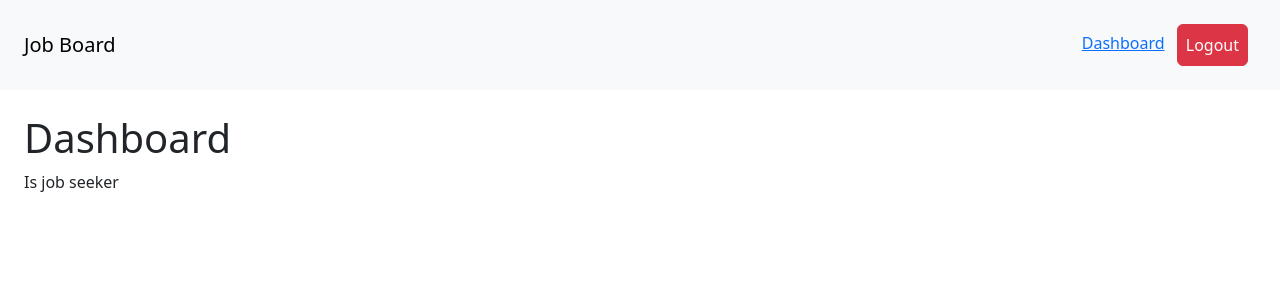
After one commit to rodrigo00mp/django-vue-job-board, a Django app: page /dashboard/ in a window 1280 px wide. The commit adds this page. Shown: the top 300 px of the page. Run offline with Django 5.2, Linux system fonts and the light colour scheme; a user stored in the database is signed in; data comes from the database, SQL or seed files in the repository; both versions use the stored data as it was after the commit.

Commit message:
Created initial dashboard view

```diff
--- a/job_board/core/templates/core/base.html
+++ b/job_board/core/templates/core/base.html
@@ -12,13 +12,16 @@
       <a class="navbar-brand" href="{%url 'frontpage' %}">Job Board</a>
     </div>
     <div class="navbar-menu">
-      <div class="navbar-end"></div>
+      <div class="navbar-end">
         <div class="nav-item">
-          <div class="buttons">
+          <div class="container-fluid align-end g-3">
             {%if request.user.is_authenticated%}
+            {%if request.user.is_authenticated%}
+            <a class="nav-item p-2" href="{%url 'dashboard' %}">Dashboard</a>
+            {%endif%}
             <form method="post" action="{% url 'logout' %}" style="display: inline;">
                 {% csrf_token %}
-                <button type="submit" class="btn btn-danger">Logout</button>
+                <button type="submit" class="btn btn-danger p-2">Logout</button>
             </form>
             {%else%}
 
@@ -28,6 +31,8 @@
           </div>
 
         </div>
+      </div>
+
     </div>
   </nav>
   <section class="section p-4">
--- a/job_board/job_board/urls.py
+++ b/job_board/job_board/urls.py
@@ -19,6 +19,7 @@ from django.urls import path
 from django.contrib.auth import views
 from core.views import frontpage, signup
 from job.views import job_detail
+from userprofile.views import dashboard
 
 urlpatterns = [
   path('', frontpage, name='frontpage'),
@@ -26,5 +27,6 @@ urlpatterns = [
   path('logout/', views.LogoutView.as_view(), name='logout'),
   path('login/', views.LoginView.as_view(template_name='core/login.html'), name='login'),
   path('admin/', admin.site.urls),
+  path('dashboard/', dashboard, name='dashboard'),
   path('jobs/<int:job_id>',job_detail, name='job_detail'),
 ]
--- /dev/null
+++ b/job_board/userprofile/templates/userprofile/dashboard.html
@@ -0,0 +1,20 @@
+{%extends 'core/base.html'%}
+
+{%block content%}
+  <h1 class="title">Dashboard</h1>
+
+  {%if userprofile.is_employer%}
+    <h2 class="subtitle">Jobs</h2>
+
+    {%for job in request.user.jobs.all%}
+    <div class="job">
+      {{job.title}}
+    </div>
+    {%empty%}
+    <p>You don't have any jobs yet</p>
+    {%endfor%}
+  {%else%}
+    <p>Is job seeker</p>
+  {%endif%}
+
+{%endblock%}
--- a/job_board/userprofile/views.py
+++ b/job_board/userprofile/views.py
@@ -1,3 +1,7 @@
 from django.shortcuts import render
+from django.contrib.auth.decorators import login_required
 
 # Create your views here.
+@login_required
+def dashboard(request):
+  return render(request, 'userprofile/dashboard.html', {'userprofile':request.user.userprofile})
```
Also changed, not shown: job_board/core/views.py (+8 -3 lines), job_board/db.sqlite3.
